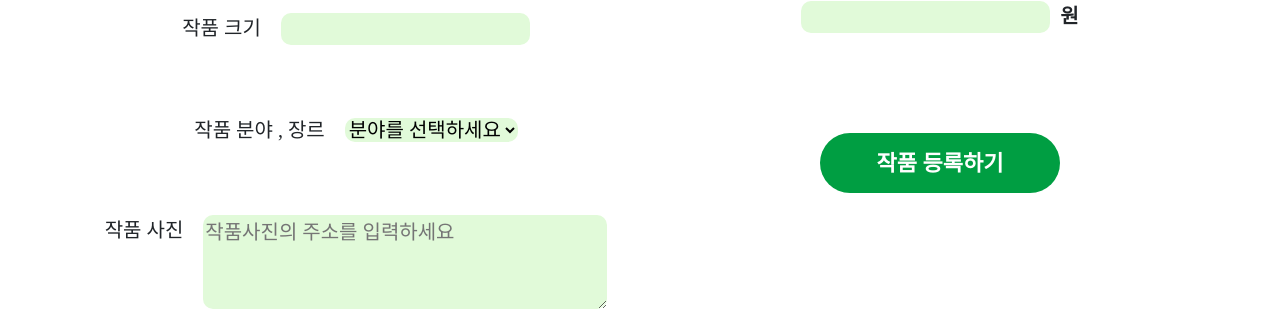
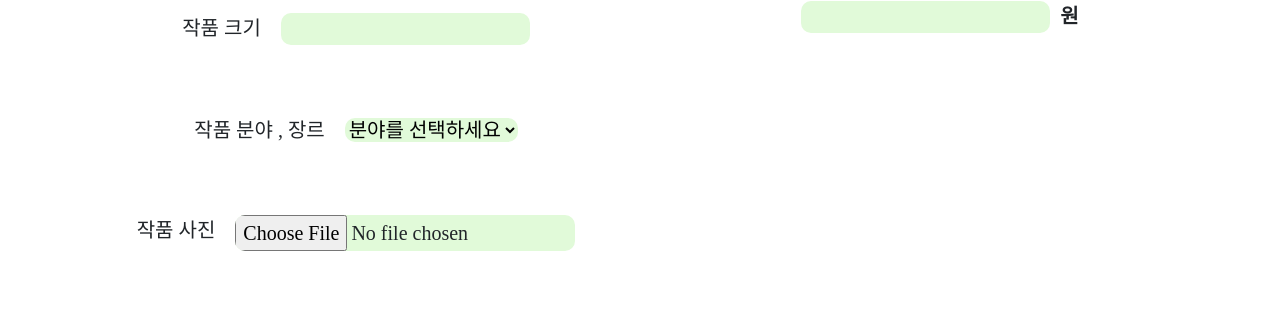
Before and after one commit to munjehun/block-beapo, a React (Create React App) app: page /workregister in a window 1280 px wide. Shown: the part 573-894 px from the top of the page. Built offline with nearby package versions, Linux system fonts and the light colour scheme.

Commit message:
작품등록 IPFS 방식으로 수정

```diff
--- a/package.json
+++ b/package.json
@@ -13,6 +13,7 @@
     "axios": "^0.27.2",
     "bootstrap": "^5.1.3",
     "express": "^4.18.1",
+    "ipfs-http-client": "^57.0.3",
     "mysql": "^2.18.1",
     "react": "^18.2.0",
     "react-bootstrap": "^2.4.0",
--- a/src/pages/Workregister.css
+++ b/src/pages/Workregister.css
@@ -110,3 +110,12 @@
   background-color: rgb(225, 250, 217);
   margin-left: 20px;
 }
+
+.preview {
+  height: 200px;
+  width: 300px;
+  border: 3px;
+  margin: 60px 60px 0px 150px;
+  background-repeat: no-repeat;
+  background-size: contain;
+}
--- a/src/pages/Workregister.js
+++ b/src/pages/Workregister.js
@@ -2,6 +2,7 @@ import React, { useState } from "react";
 import "./Workregister.css";
 import axios from "axios";
 import { useNavigate } from "react-router-dom";
+import SendImgIPFS from "../functions/SendImgIPFS";
 
 function Workregister() {
   const navigate = useNavigate();
@@ -12,6 +13,7 @@ function Workregister() {
   const [Image, setImage] = useState("");
   const [Desc, setDesc] = useState("");
   const [Price, setPrice] = useState("");
+  const [preview, setPreview] = useState("");
 
   const onNameHandler = (event) => {
     setName(event.currentTarget.value);
@@ -22,9 +24,9 @@ function Workregister() {
   const onGenreHandler = (event) => {
     setGenre(event.currentTarget.value);
   };
-  const onImageHandler = (event) => {
-    setImage(event.currentTarget.value);
-  };
+  // const onImageHandler = (event) => {
+  //   setImage(event.currentTarget.value);
+  // };
   const onDescHandler = (event) => {
     setDesc(event.currentTarget.value);
   };
@@ -32,14 +34,14 @@ function Workregister() {
     setPrice(event.currentTarget.value);
   };
 
-  const onSubmitHandler = () => {
+  const onSubmitHandler = async () => {
     if (
-      Name.length == 0 ||
-      Size.length == 0 ||
-      Genre.length == 0 ||
-      Image.length == 0 ||
-      Desc.length == 0 ||
-      Price.length == 0
+      Name.length === 0 ||
+      Size.length === 0 ||
+      Genre.length === 0 ||
+      Image.length === 0 ||
+      Desc.length === 0 ||
+      Price.length === 0
     ) {
       alert("정보를 모두 입력해 주세요.");
       return;
@@ -47,11 +49,13 @@ function Workregister() {
       //없으면 alert띄우고 작품등록 진행돼버림.
     }
 
+    const imageUrl = await SendImgIPFS(Image);
+
     let body = {
       art_name: Name,
       art_size: Size,
       art_genre: Genre,
-      art_image: Image,
+      art_image: imageUrl,
       art_desc: Desc,
       art_price: Price,
     };
@@ -59,7 +63,7 @@ function Workregister() {
     axios
       .request({
         method: "POST",
-        url: "https://block-in-art.herokuapp.com/api/art/insertArt",
+        url: "https://localhost:4000/api/art/insertArt",
         data: body,
         withCredentials: true,
       })
@@ -107,8 +111,8 @@ function Workregister() {
               </form>
             </li>
             <li>
-              작품 사진{" "}
-              <textarea
+              작품 사진
+              {/* <textarea
                 placeholder="작품사진의 주소를 입력하세요"
                 rows="3"
                 cols="35"
@@ -116,6 +120,25 @@ function Workregister() {
                 // accept="image/*"
                 value={Image}
                 onChange={onImageHandler}
+              /> */}
+              <input
+                type="file"
+                className="file"
+                onChange={(e) => {
+                  // 미리보기를 만들어주는 함수, 내장모듈인 FileReader를 사용했다.
+                  if (!e.currentTarget.files[0]) return;
+                  // input type data에서 받아온 파일이 담긴 위치이다. 이를 먼저 useState에 있는 image 변수에 담아준다.
+                  setImage(e.currentTarget.files[0]);
+                  // FileReader 모듈을 사용하기 위한 객체 선언
+                  const reader = new FileReader();
+                  // FileReader 모듈 함수 중 하나인 readAsDataURL을 실행하여 가져온 파일을 읽어준다.
+                  reader.readAsDataURL(e.currentTarget.files[0]);
+                  // onload는 비동기함수이다. 위에서 선언한 readAsDataURL이 끝나면 자동으로 실행된다.
+                  reader.onload = () => {
+                    // useState의 preview 변수에 읽은 파일을 담아주고, 이를 아래 div backgroundImage의 url로 삽입하여 화면에 렌더링해준다.
+                    setPreview(reader.result);
+                  };
+                }}
               />
             </li>
             <li>
@@ -129,6 +152,7 @@ function Workregister() {
                 onChange={onDescHandler}
               />
             </li>
+            <li></li>
           </ul>
         </div>
         <div className="hope_price">
@@ -142,6 +166,10 @@ function Workregister() {
             />
             원
           </div>
+          <div
+            className="preview"
+            style={{ backgroundImage: `url(${preview})` }}
+          />
           <div className="register_button">
             <button type="submit" onClick={onSubmitHandler}>
               작품 등록하기
```
Also changed, not shown: 1 other file (tests, documents, lock files or other folders).
